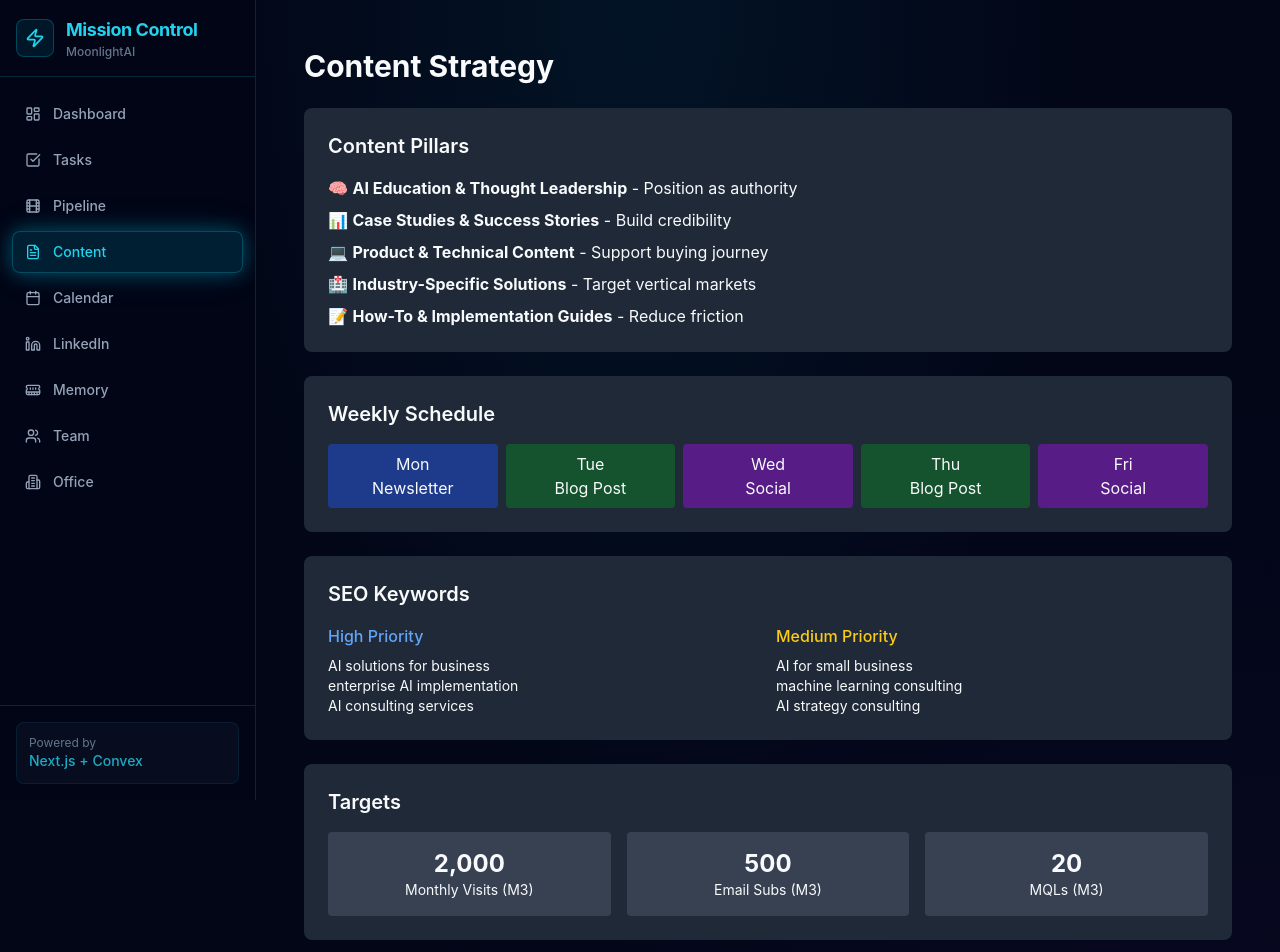
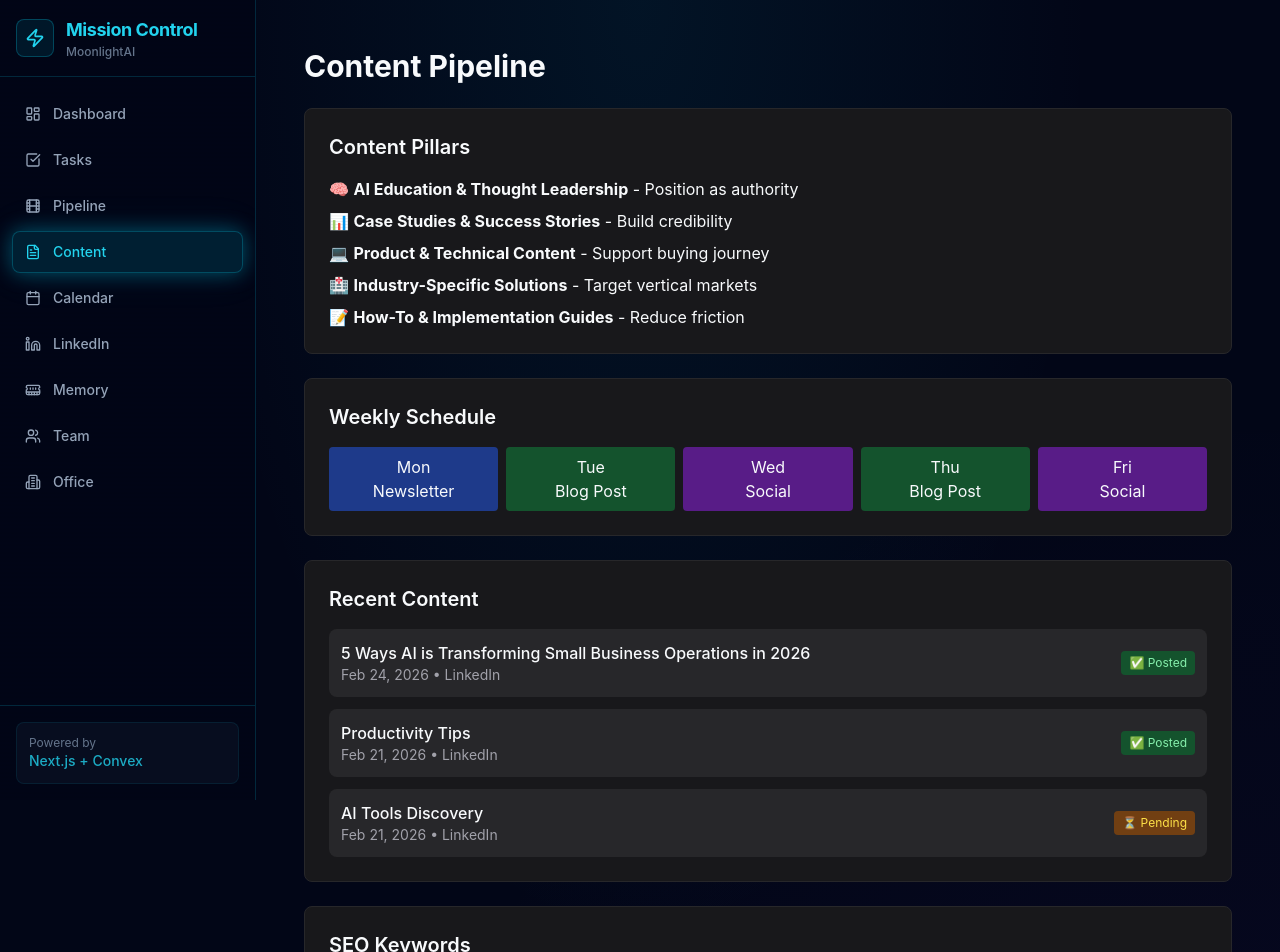
Before and after one commit to dree-max/mission-control, a Next.js app: page /content in a window 1280 px wide. Shown: the top 952 px of the page. Built offline with nearby package versions, Linux system fonts and the light colour scheme.

Commit message:
Update content page with real MarvelSquad posts

```diff
--- a/src/app/content/page.tsx
+++ b/src/app/content/page.tsx
@@ -2,14 +2,38 @@
 
 import React from 'react';
 
-export default function ContentStrategyPage() {
+const recentPosts = [
+  {
+    id: 1,
+    title: "5 Ways AI is Transforming Small Business Operations in 2026",
+    status: "posted",
+    date: "Feb 24, 2026",
+    platform: "LinkedIn"
+  },
+  {
+    id: 2,
+    title: "Productivity Tips",
+    status: "posted",
+    date: "Feb 21, 2026",
+    platform: "LinkedIn"
+  },
+  {
+    id: 3,
+    title: "AI Tools Discovery",
+    status: "pending",
+    date: "Feb 21, 2026",
+    platform: "LinkedIn"
+  }
+];
+
+export default function ContentPage() {
   return (
     <div className="p-6">
-      <h1 className="text-3xl font-bold mb-6">Content Strategy</h1>
+      <h1 className="text-3xl font-bold mb-6">Content Pipeline</h1>
 
       <div className="grid gap-6">
         {/* Content Pillars */}
-        <div className="bg-gray-800 p-6 rounded-lg">
+        <div className="bg-zinc-900 p-6 rounded-lg border border-zinc-800">
           <h2 className="text-xl font-semibold mb-4">Content Pillars</h2>
           <ul className="space-y-2">
             <li>🧠 <strong>AI Education & Thought Leadership</strong> - Position as authority</li>
@@ -21,7 +45,7 @@ export default function ContentStrategyPage() {
         </div>
 
         {/* Publishing Schedule */}
-        <div className="bg-gray-800 p-6 rounded-lg">
+        <div className="bg-zinc-900 p-6 rounded-lg border border-zinc-800">
           <h2 className="text-xl font-semibold mb-4">Weekly Schedule</h2>
           <div className="grid grid-cols-5 gap-2 text-center">
             <div className="p-2 bg-blue-900 rounded">Mon<br/>Newsletter</div>
@@ -32,8 +56,28 @@ export default function ContentStrategyPage() {
           </div>
         </div>
 
+        {/* Recent Posts */}
+        <div className="bg-zinc-900 p-6 rounded-lg border border-zinc-800">
+          <h2 className="text-xl font-semibold mb-4">Recent Content</h2>
+          <div className="space-y-3">
+            {recentPosts.map((post) => (
+              <div key={post.id} className="p-3 bg-zinc-800 rounded-lg flex justify-between items-center">
+                <div>
+                  <p className="font-medium">{post.title}</p>
+                  <p className="text-sm text-zinc-400">{post.date} • {post.platform}</p>
+                </div>
+                <span className={`px-2 py-1 rounded text-xs ${
+                  post.status === 'posted' ? 'bg-green-900 text-green-300' : 'bg-yellow-900 text-yellow-300'
+                }`}>
+                  {post.status === 'posted' ? '✅ Posted' : '⏳ Pending'}
+                </span>
+              </div>
+            ))}
+          </div>
+        </div>
+
         {/* SEO Focus */}
-        <div className="bg-gray-800 p-6 rounded-lg">
+        <div className="bg-zinc-900 p-6 rounded-lg border border-zinc-800">
           <h2 className="text-xl font-semibold mb-4">SEO Keywords</h2>
           <div className="grid grid-cols-2 gap-4">
             <div>
@@ -56,30 +100,21 @@ export default function ContentStrategyPage() {
         </div>
 
         {/* KPIs */}
-        <div className="bg-gray-800 p-6 rounded-lg">
-          <h2 className="text-xl font-semibold mb-4">Targets</h2>
+        <div className="bg-zinc-900 p-6 rounded-lg border border-zinc-800">
+          <h2 className="text-xl font-semibold mb-4">Performance</h2>
           <div className="grid grid-cols-3 gap-4 text-center">
-            <div className="p-4 bg-gray-700 rounded">
-              <div className="text-2xl font-bold">2,000</div>
-              <div className="text-sm">Monthly Visits (M3)</div>
+            <div className="p-4 bg-zinc-800 rounded">
+              <div className="text-2xl font-bold">3</div>
+              <div className="text-sm">Posts Published</div>
             </div>
-            <div className="p-4 bg-gray-700 rounded">
-              <div className="text-2xl font-bold">500</div>
-              <div className="text-sm">Email Subs (M3)</div>
+            <div className="p-4 bg-zinc-800 rounded">
+              <div className="text-2xl font-bold">1</div>
+              <div className="text-sm">Pending Approval</div>
             </div>
-            <div className="p-4 bg-gray-700 rounded">
-              <div className="text-2xl font-bold">20</div>
-              <div className="text-sm">MQLs (M3)</div>
+            <div className="p-4 bg-zinc-800 rounded">
+              <div className="text-2xl font-bold">LinkedIn</div>
+              <div className="text-sm">Active Platform</div>
             </div>
-          </div>
-        </div>
-
-        {/* Next Post */}
-        <div className="bg-gray-800 p-6 rounded-lg">
-          <h2 className="text-xl font-semibold mb-4">Current Task</h2>
-          <div className="p-4 bg-green-900 rounded">
-            <p className="font-medium">📝 "AI Implementation Best Practices: A Complete Guide for 2026"</p>
-            <p className="text-sm text-gray-300 mt-2">Status: In Progress | Words: 1,500-2,500 | For: Approval</p>
           </div>
         </div>
       </div>
```
